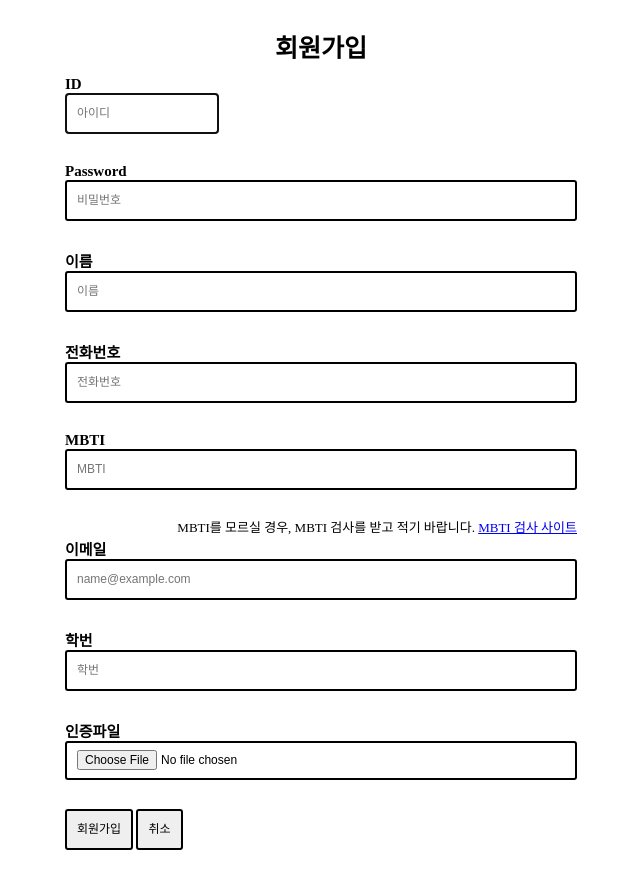
After one commit to ohminjong/Project10, a Django app: template users/templates/users/signup_n.html in a window 1280 px wide. The commit adds this page. Shown: the whole page, without its empty margins (319-959 px from the left). Run offline with Django 4.2, Linux system fonts and the light colour scheme; the template is opened without the code that fills it, so the values that code supplies are empty.

Commit message:
Add files via upload

```diff
--- a/users/templates/users/signup_J.css
+++ b/users/templates/users/signup_J.css
@@ -13,7 +13,7 @@ html {
 }
 
 body {
-    width: 50%;
+    width: 40%;
 }
 
 input{
@@ -45,7 +45,7 @@ div {
     color: black;
 }
 .username input {
-    width: 100%;
+    width: 30%;
 }
 .email input {
     width: 100%;
--- /dev/null
+++ b/users/templates/users/signup_n.html
@@ -0,0 +1,127 @@
+<!DOCTYPE html>
+<html>
+<head>
+  <meta charset="utf-8">
+  <meta name="viewport" content="width=device-width, initial-scale=1">
+  <title>회원가입 페이지</title>
+  <link href="signup_J.css" rel="stylesheet" />
+<title>회원가입 폼</title>
+
+<script>
+
+	// 유효성 검사
+	function check(){
+		var username = document.getElementById("username");
+		var password = document.getElementById("password");
+		var name = document.getElementById("name");
+		var phone = document.getElementById("phone");
+		var mbti = document.getElementById("mbti");
+		var email = document.getElementById("email");
+    var student_id = document.getElementById("student_id")
+    var profile_img = document.getElementById("profile_img")
+
+		if(username.value == ""){
+			alert("ID를 입력 하세요.");
+			username.focus();
+			return false;
+		}
+		if(password.value == ""){
+			alert("비밀번호를 입력 하세요.");
+			password.focus();
+			return false;
+		}
+    if(name.value == ""){
+      alert("이름을 입력 하세요.");
+      name.focus();
+      return false;
+    }
+    if(mbti.value == ""){
+      alert("mbti 을 입력 하세요.");
+      mbti.focus();
+      return false;
+    }
+    if(phone.value == ""){
+      alert("전화번호를 입력 하세요.");
+      phone.focus();
+      return false;
+    }
+    if(email.value == ""){
+      alert("이메일을 입력 하세요.");
+      email.focus();
+      return false;
+    }
+    if(student_id.value == ""){
+      alert("학번을 입력 하세요.");
+      student_id.focus();
+      return false;
+    }
+	}
+</script>
+
+</head>
+<body>
+
+<form method="POST" onSubmit="return check()" enctype="multipart/form-data">
+  <div class="row mt-5">
+      <div class="col-12">
+    <div class="row mt-5">
+        <div class="title"><h1 style="font-size: 25px;">회원가입</h1></div>
+    </div>
+    {%csrf_token%}
+    <div class="username">
+      <label for="username" class="form-label">ID</label><br>
+      <input type="text" class="form-control" id="username" name="username" placeholder="아이디" autofocus="autofocus">
+      <div id="usernameError" class="error"></div>
+    </div>
+    <div class="password">
+      <label for="password" class="form-label">Password</label>
+      <input type="password" class="form-control" id="password" name="password" placeholder="비밀번호">
+      <div id="passwordError" class="error"></div>
+    </div>
+    <div class="name">
+        <label for="name" class="form-label">이름</label>
+        <input type="text" class="form-control" id="name" name="name" placeholder="이름">
+        <div id="nameError" class="error"></div>
+    </div>
+    <div class="phone">
+        <label for="phone" class="form-label">전화번호</label>
+        <input type="text" class="form-control" id="phone" name="" placeholder="전화번호">
+        <div id="phoneError" class="error"></div>
+    </div>
+
+    <div class="mbti">
+        <label for="mbti" class="form-label">MBTI</label>
+        <input type="text" class="form-control" id="mbti" placeholder="MBTI">
+        <div id="mbtiError" class="error"></div>
+    </div>
+    <p style = "text-align: right;">MBTI를 모르실 경우, MBTI 검사를 받고 적기 바랍니다.
+        <a href=https://www.16personalities.com/ko/%EB%AC%B4%EB%A3%8C-%EC%84%B1%EA%B2%A9-%EC%9C%A0%ED%98%95-%EA%B2%80%EC%82%AC>
+            MBTI 검사 사이트
+        </a>
+    </p>
+    <div class="email">
+        <label for="email" class="form-label">이메일</label>
+        <input type="email" class="form-control" id="email" name="email" placeholder="name@example.com">
+        <div id="emailError" class="error"></div>
+    </div>
+    <div class="student_id">
+        <label for="student_id" class="form-label">학번</label>
+        <input type="text" class="form-control" id="student_id" name="student_id" placeholder="학번">
+        <div id="student_id_Error" class="error"></div>
+    </div>
+
+    <div class="profile_img">
+        <label for="student_id" class="form-label">인증파일</label>
+        <input type="file" class="form-control" name="profile_img" id="profile_img">
+        <div id="profile_img_Error" class="error"></div>
+    </div>
+    <div class="submit_button">
+        <input type="submit" value="회원가입" class="btn btn-primary">
+        <input type="reset" value="취소">
+    </div>
+</div>
+</div>
+</form>
+
+</body>
+</html>
```
Also changed, not shown: users/templates/users/signup_J.html (+10 -44 lines), users/templates/users/signup_J.js (+42 -34 lines).
